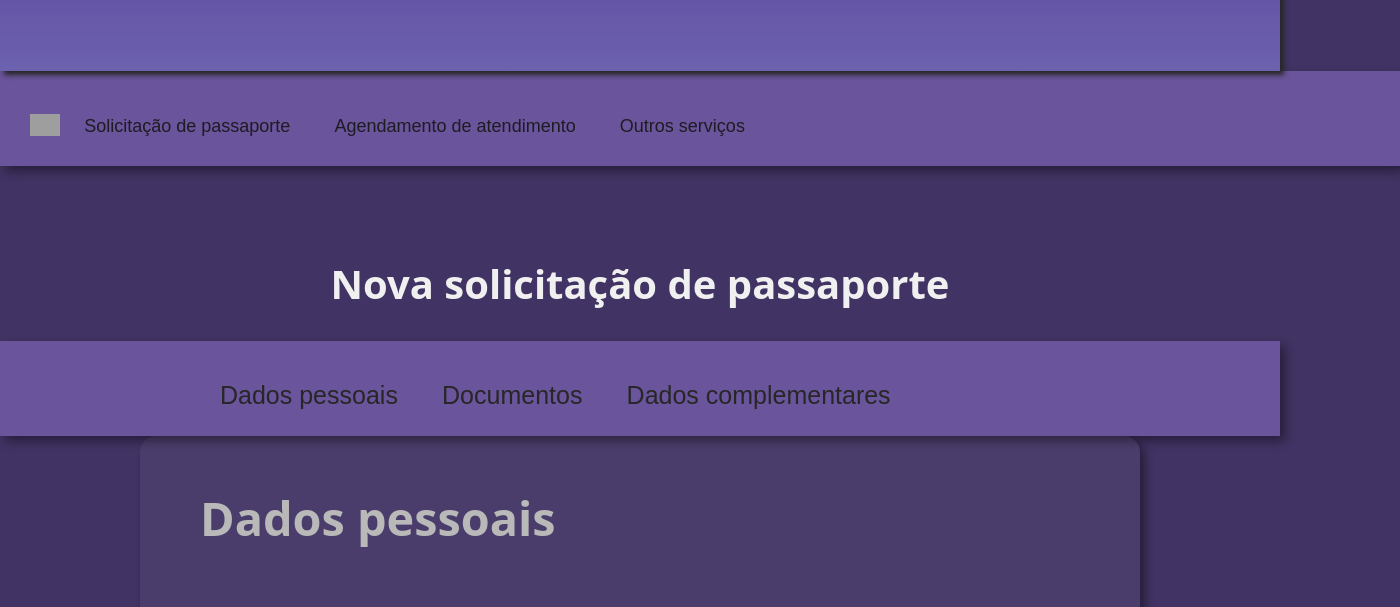
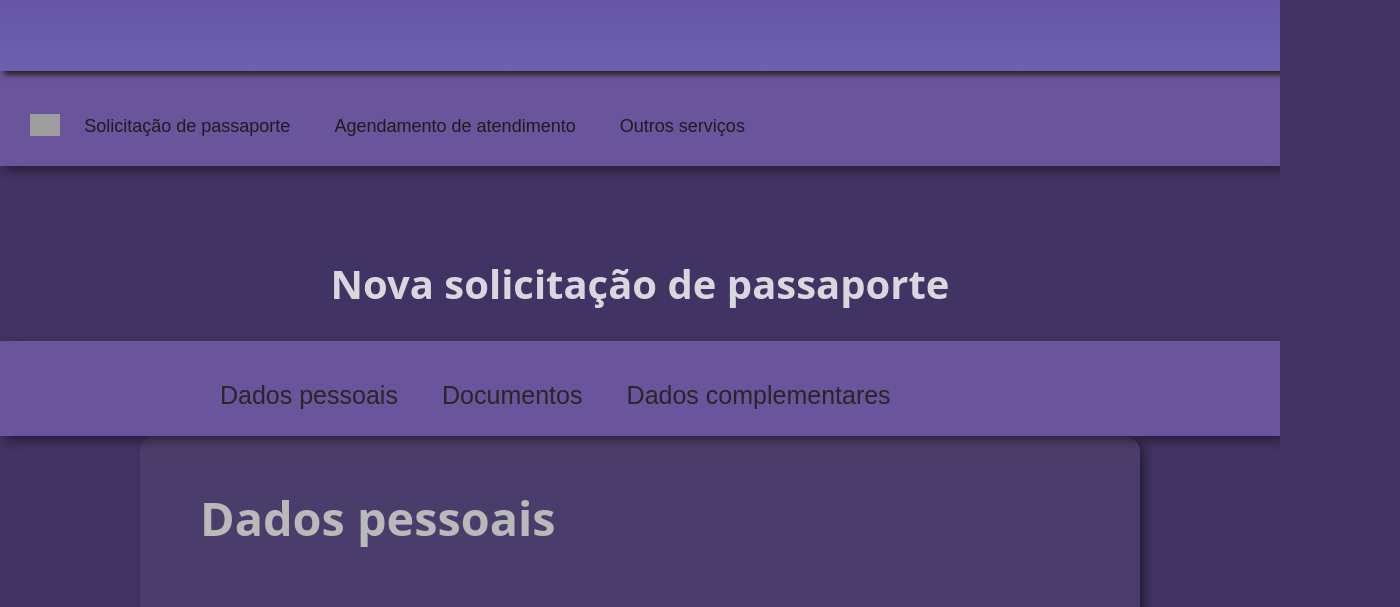
Before and after one commit to Manoel653/Site-da-PF, a plain HTML site: page index.html in a window 1280 px wide. Shown: the part 179-786 px from the top of the page, 1400 px wide, since content can reach past the window. Drawn offline with Linux system fonts and the light colour scheme; grey boxes are pictures that could not be loaded.

Commit message:
updated more design

```diff
--- a/style.css
+++ b/style.css
@@ -62,14 +62,13 @@
 gap: 05px;
 z-index: 2;
 font-size: 20px;
-
 }
 
 .page-title {
   margin-top: 90px;
   margin-bottom: 30px;
   font-size: 20px;
-  color: rgb(240, 240, 240);
+  color: rgba(240, 240, 240, 0.87);
   text-align: center;
 }
 
@@ -77,7 +76,7 @@
 align-items: center;
 background: rgba(116, 93, 168, 0.815);
 padding: 30px;
-width: 1400px;
+width: 100%;
 height: 95px;
 box-shadow: 5px 5px 10px; color: rgba(0, 0, 0, 0.418);
 flex-direction: column;
```
